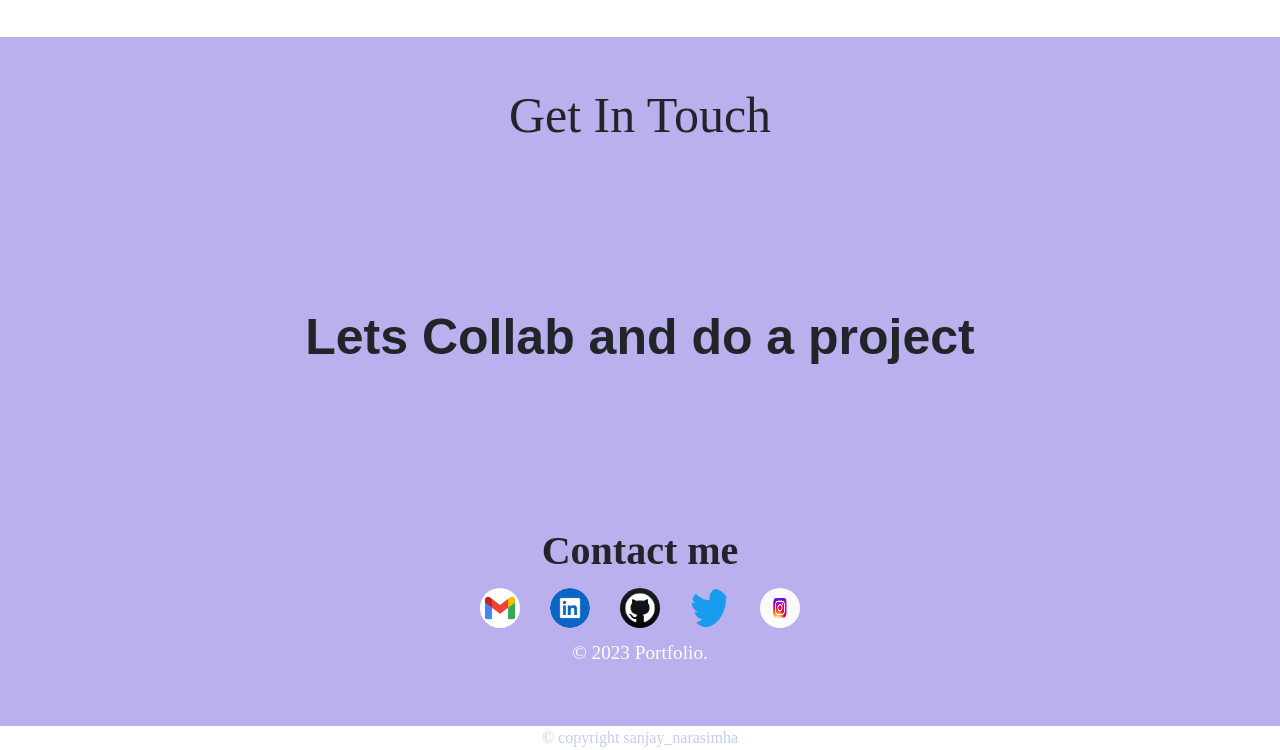
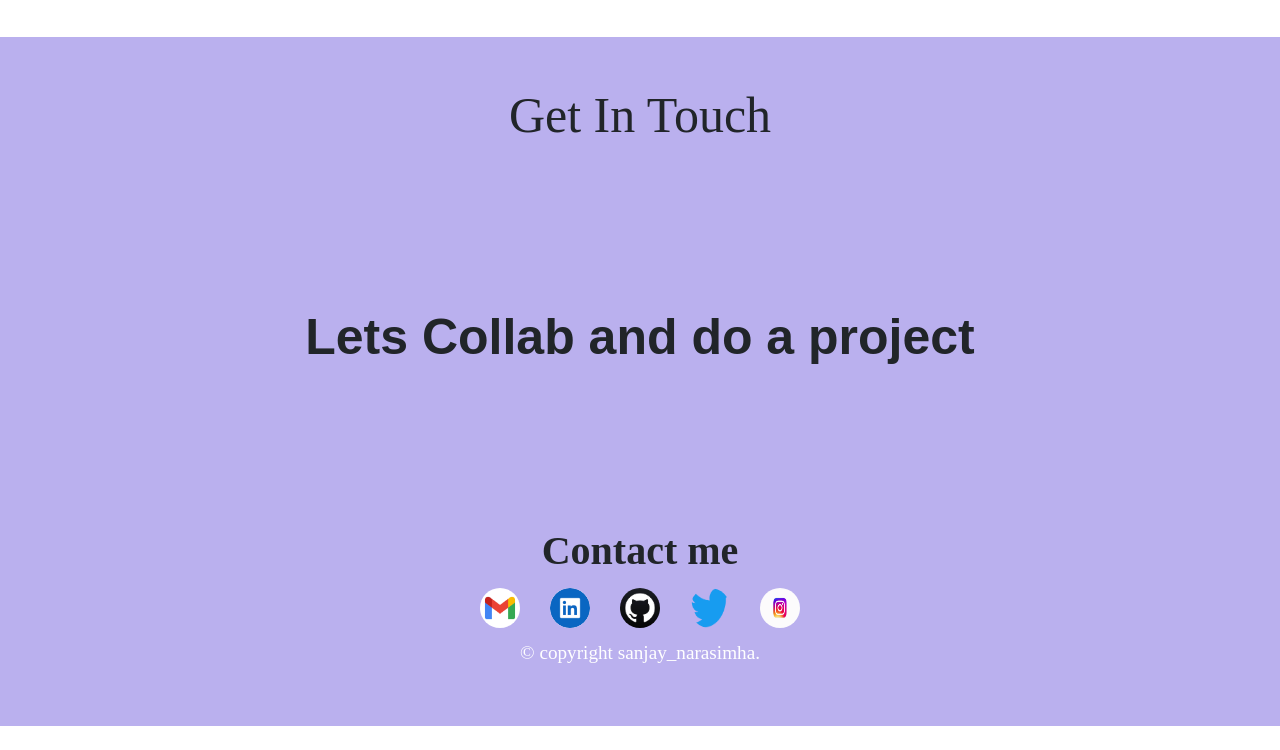
Before and after one commit to sanjaynarasimha/portfolio-main, a plain HTML site: page index.html in a window 1280 px wide. Shown: the part 2438-3188 px from the top of the page. After the commit the page ends 3164 px from the top, so only its background shows below. Drawn offline with nearby package versions, Linux system fonts and the light colour scheme.

Commit message:
Update index.html

```diff
--- a/index.html
+++ b/index.html
@@ -176,12 +176,11 @@
         <div class="bottom-container">
           <div style="width: 50%; margin-left: auto; margin-right: auto">
             <br>
-            <p class="copyright">© 2023 Portfolio.</p>
+            <p class="copyright">© copyright sanjay_narasimha.</p>
           </div>
         </div>
       </section>
     </div>
 
   </body>
-  <footer>&#169; copyright sanjay_narasimha  </footer>
 </html>
```
